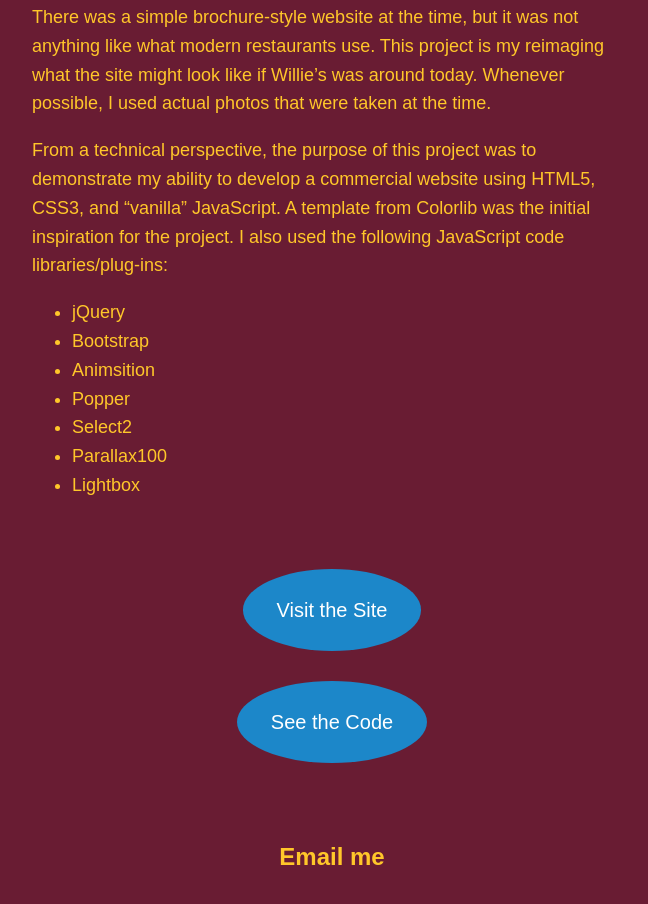
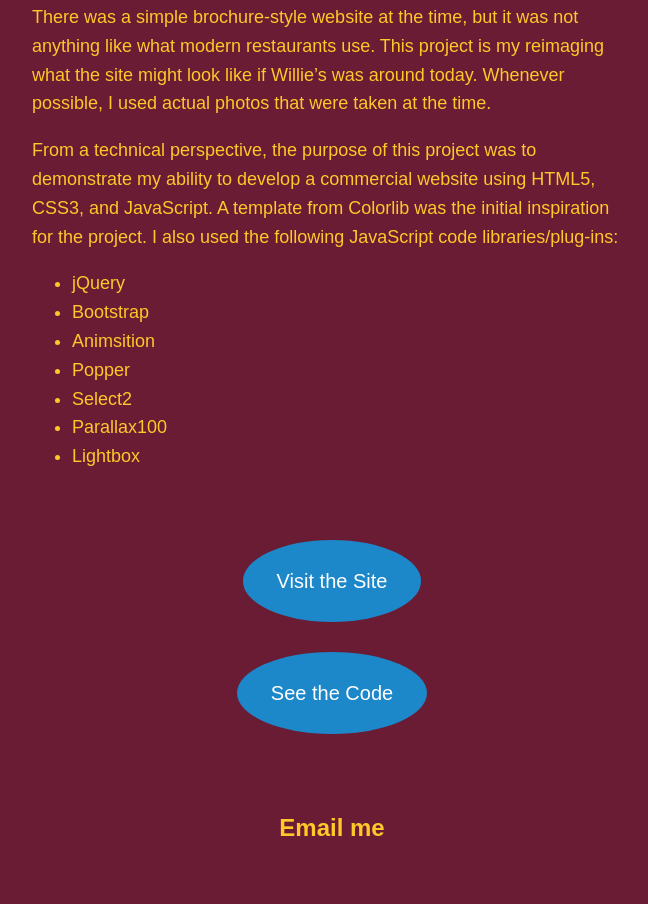
Before and after one commit to jeffsimonson/jeffsimonson.github.io, a plain HTML site: page project-willies-basic.html in a window 1280 px wide. Shown: the part 1187-2091 px from the top of the page, without its empty margins (308-956 px from the left). Drawn offline with nearby package versions, Linux system fonts and the light colour scheme; a web font is replaced by a local one.

Commit message:
spelling corrections

```diff
--- a/css/style.css
+++ b/css/style.css
@@ -438,7 +438,7 @@ header {
   opacity: 0.75;
 }
 
-/* Indvidual portfolio item sytles */
+/* Indvidual portfolio item styles */
 
 .portfolio-item-individual {
   padding: 0 2em 2em;
--- a/project-willies-basic.html
+++ b/project-willies-basic.html
@@ -71,7 +71,7 @@
 
         <p>
             From a technical perspective, the purpose of this project was to demonstrate my ability to develop a
-            commercial website using HTML5, CSS3, and “vanilla” JavaScript. A template from Colorlib was the initial
+            commercial website using HTML5, CSS3, and JavaScript. A template from Colorlib was the initial
             inspiration for the project. I also used the following JavaScript code libraries/plug-ins:
         </p>
 
```
